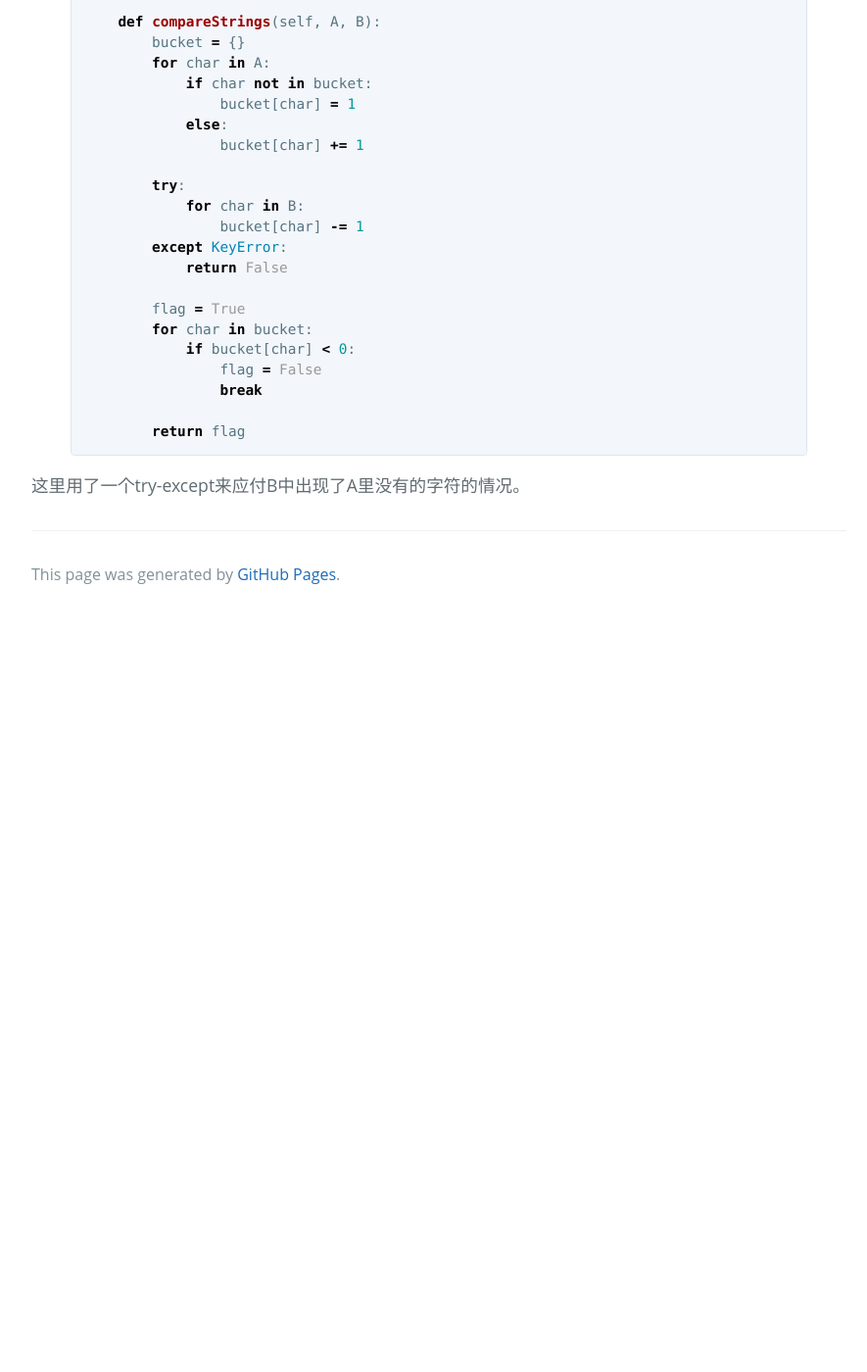
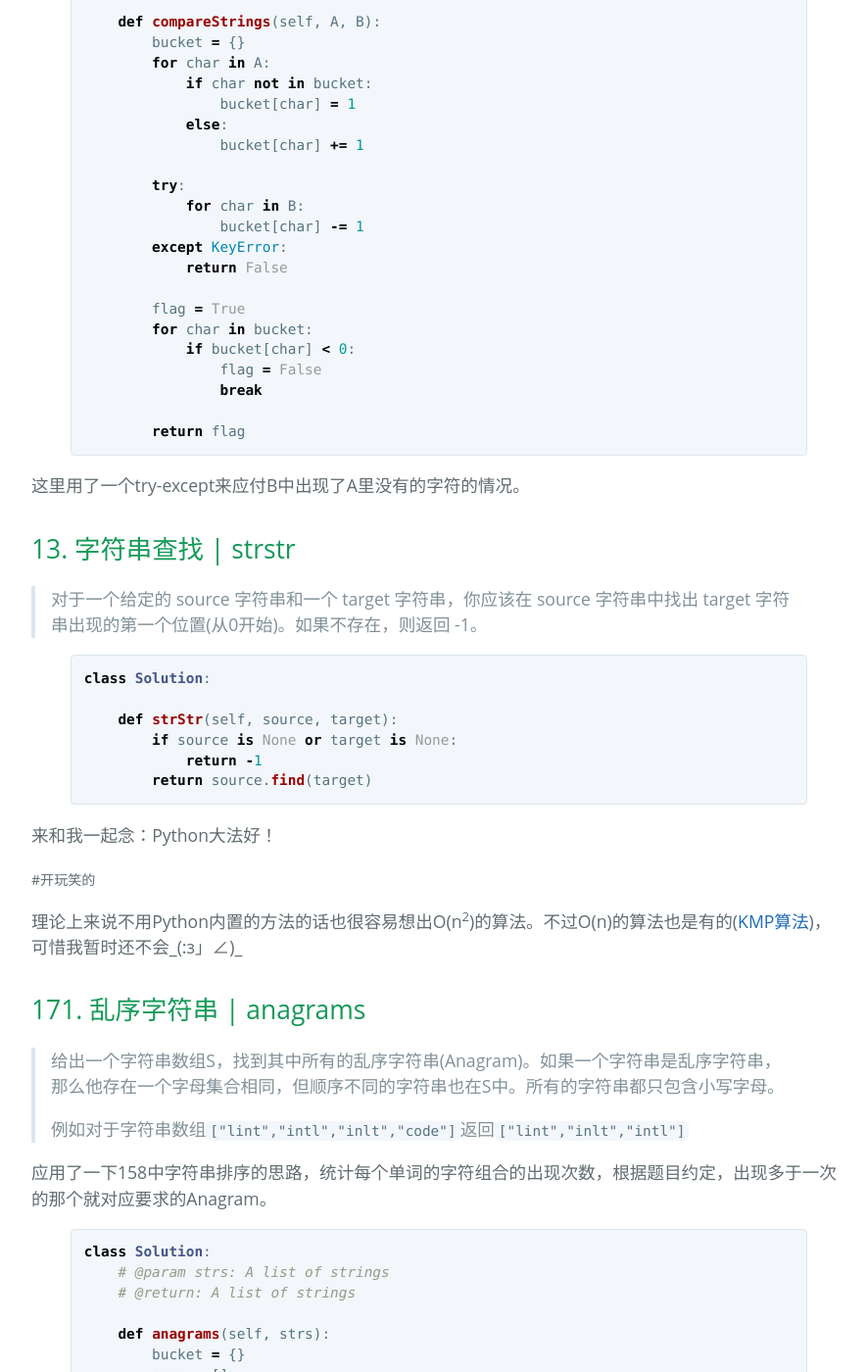
Before and after one commit to sdygt/sdygt.github.io, a Jekyll site: the page built from _posts/2017-02-06-lintcode-notebook.md, in a window 1280 px wide and 1400 px high, scrolled down 1785 px. Shown: the whole window at 98% size, without its empty margins (192-1077 px from the left). Built offline with Jekyll 4.4.1, drawn with Linux system fonts in a browser that asks for light colours; some web fonts are replaced; before the commit the page ends 2415 px from its top, so only the background shows below that; some of the changed text lies outside the part shown.

Commit message:
update post

```diff
--- a/_posts/2017-02-06-lintcode-notebook.md
+++ b/_posts/2017-02-06-lintcode-notebook.md
@@ -96,3 +96,59 @@ class Solution:
 {% endhighlight %}
 
 这里用了一个try-except来应付B中出现了A里没有的字符的情况。
+
+## 13. 字符串查找 | strstr
+
+>对于一个给定的 source 字符串和一个 target 字符串，你应该在 source 字符串中找出 target 字符串出现的第一个位置(从0开始)。如果不存在，则返回 -1。
+
+{% highlight python %}
+class Solution:
+
+    def strStr(self, source, target):
+        if source is None or target is None:
+            return -1
+        return source.find(target)
+
+{% endhighlight %}
+
+来和我一起念：Python大法好！
+
+<small>#开玩笑的</small>
+
+理论上来说不用Python内置的方法的话也很容易想出O(n<sup>2</sup>)的算法。不过O(n)的算法也是有的([KMP算法](https://zh.wikipedia.org/wiki/%E5%85%8B%E5%8A%AA%E6%96%AF-%E8%8E%AB%E9%87%8C%E6%96%AF-%E6%99%AE%E6%8B%89%E7%89%B9%E7%AE%97%E6%B3%95))，可惜我暂时还不会_(:з」∠)_
+
+## 171. 乱序字符串 | anagrams
+
+>给出一个字符串数组S，找到其中所有的乱序字符串(Anagram)。如果一个字符串是乱序字符串，那么他存在一个字母集合相同，但顺序不同的字符串也在S中。所有的字符串都只包含小写字母。
+>
+>例如对于字符串数组`["lint","intl","inlt","code"]`返回`["lint","inlt","intl"]`
+
+应用了一下158中字符串排序的思路，统计每个单词的字符组合的出现次数，根据题目约定，出现多于一次的那个就对应要求的Anagram。
+
+{% highlight python %}
+class Solution:
+    # @param strs: A list of strings
+    # @return: A list of strings
+
+    def anagrams(self, strs):
+        bucket = {}
+        anag = []
+        for word in strs:
+            chars = [c for c in word]
+            chars.sort()
+            chars = "".join(chars)
+            if chars not in bucket:
+                bucket[chars] = 1
+            else:
+                bucket[chars] += 1
+
+        for word in strs:
+            chars = [c for c in word]
+            chars.sort()
+            chars = "".join(chars)
+            if bucket[chars] > 1:
+                anag.append(word)
+
+        return anag
+
+{% endhighlight %}
```
Also changed, not shown: _posts/2017-02-07-sublime-text-indent-setting.md (added, +15 -0 lines).
